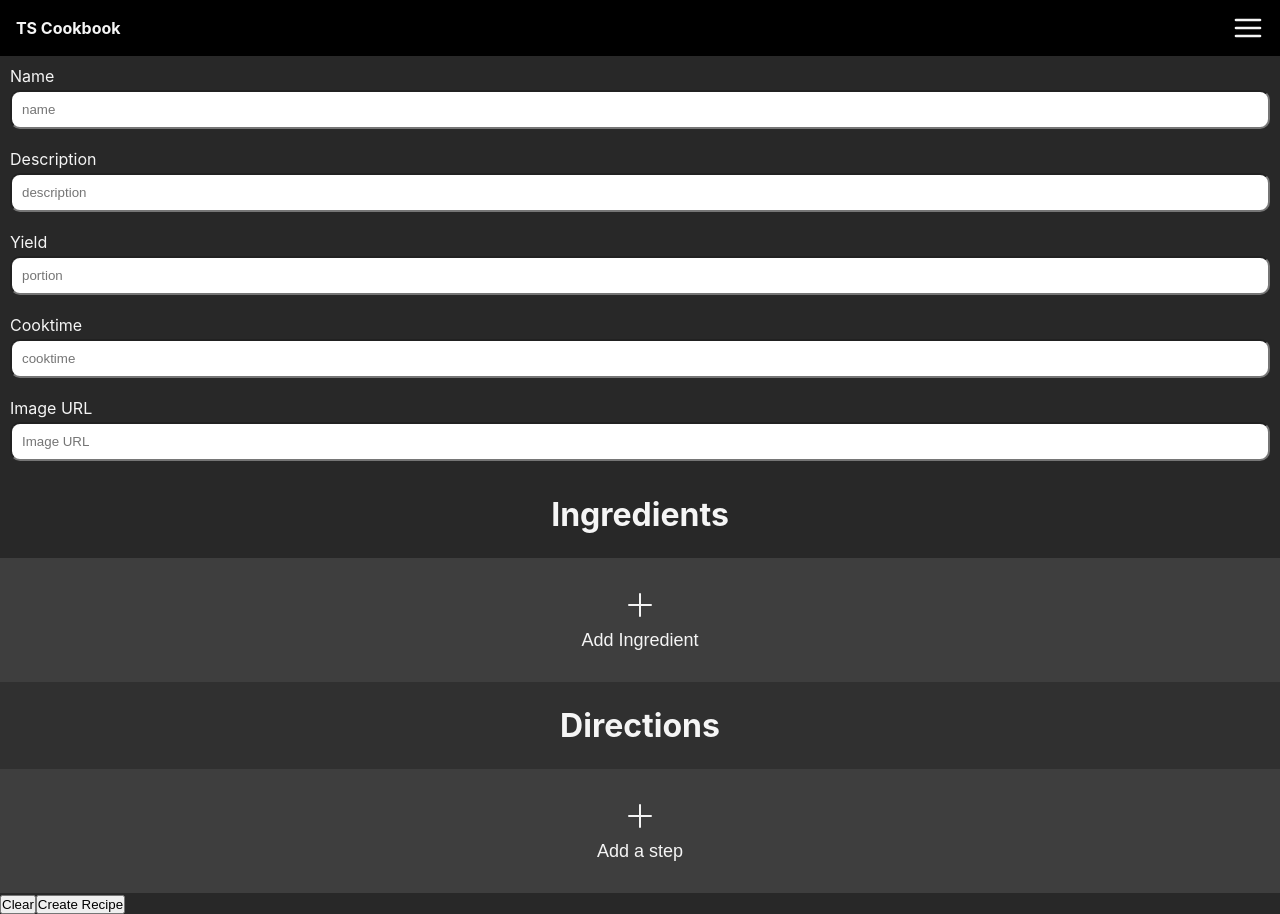
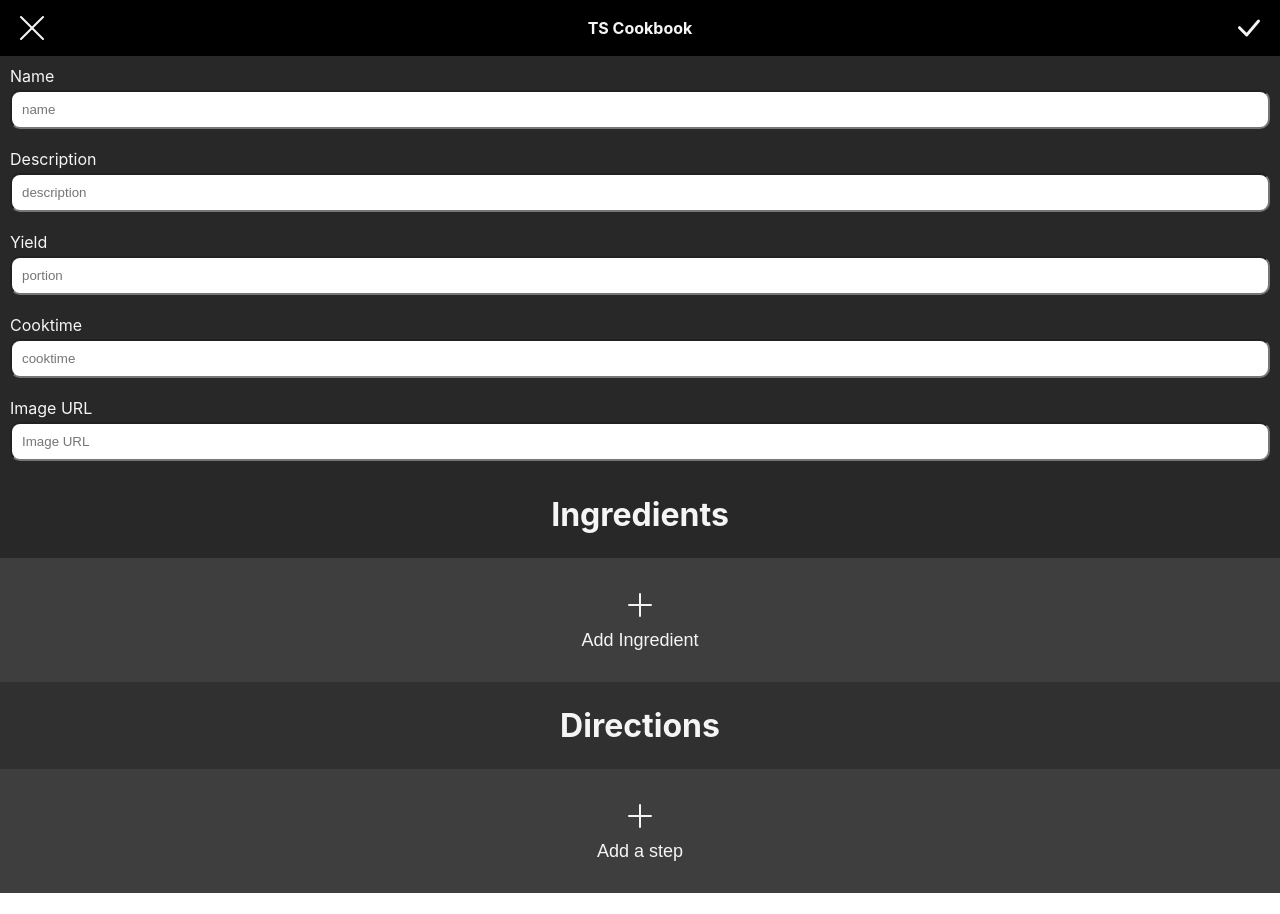
Before and after one commit to Smoopfrog/tscookbook, a React (Create React App) app in the folder frontend/: page /newrecipe in a window 1280 px wide. After the commit the page ends 893 px from the top, so only its background shows below. Built offline with nearby package versions, Linux system fonts and the light colour scheme.

Commit message:
move save and cancel to header for recipe forms

```diff
--- a/frontend/src/Components/Header.tsx
+++ b/frontend/src/Components/Header.tsx
@@ -1,17 +1,18 @@
 import { useState } from "react";
 import "../Styles/Header.css";
-import { Link } from "react-router-dom";
+import { Link, useLocation } from "react-router-dom";
 import { FiMenu } from "react-icons/fi";
 import { FaHome, FaPlus, FaBook, FaSearch, FaDice } from "react-icons/fa";
 const Header = () => {
+  const path = useLocation().pathname;
+  console.log("path", path);
   const [showMenuAside, setShowMenuAside] = useState<Boolean>(false);
-
   const handleMenuAside = (): void => {
     setShowMenuAside((prev) => !prev);
   };
 
   return (
-    <header className="header">
+    <header className={`header ${path === '/newrecipe' && 'hide'}`}>
       <div className="header-nav">
         <h1>TS Cookbook</h1>
         <button className="header-menu-btn" onClick={handleMenuAside}>
@@ -21,11 +22,7 @@ const Header = () => {
       <aside className={`menu-aside ${showMenuAside ? "" : "hide-menu"}`}>
         <h2>My Cookbook</h2>
         <ul className="nav-list">
-          <Link
-            className="header-nav-item"
-            to=""
-            onClick={handleMenuAside}
-          >
+          <Link className="header-nav-item" to="" onClick={handleMenuAside}>
             <FaHome />
             <span>Home</span>
           </Link>
--- a/frontend/src/Components/pages/RecipeForm.tsx
+++ b/frontend/src/Components/pages/RecipeForm.tsx
@@ -4,7 +4,14 @@ import { Recipe } from "../../models/recipe";
 import * as RecipesApi from "../../network/recipes_api";
 import { useLoaderData, useNavigate } from "react-router-dom";
 import "../../Styles/RecipeForm.css";
-import { BsChevronUp, BsChevronDown, BsTrash, BsPlusLg } from "react-icons/bs";
+import {
+  BsChevronUp,
+  BsChevronDown,
+  BsTrash,
+  BsPlusLg,
+  BsCheckLg,
+  BsXLg,
+} from "react-icons/bs";
 
 const RecipeForm = () => {
   const navigate = useNavigate();
@@ -38,11 +45,6 @@ const RecipeForm = () => {
     name: "ingredients",
     control,
   });
-
-  const handleReset = () => {
-    directionRemove();
-    ingredientRemove();
-  };
 
   const onSubmit = async (data: Recipe) => {
     try {
@@ -79,6 +81,15 @@ const RecipeForm = () => {
       className="recipe-form"
       onSubmit={recipe ? handleSubmit(onSave) : handleSubmit(onSubmit)}
     >
+      <header className="header-nav">
+        <button className="header-menu-btn" onClick={() => navigate(-1)}>
+          <BsXLg />
+        </button>
+        <h1>TS Cookbook</h1>
+        <button className="header-menu-btn" type="submit">
+          <BsCheckLg />
+        </button>
+      </header>
       <div className="recipe-input-div">
         <label>
           Name
@@ -186,7 +197,9 @@ const RecipeForm = () => {
                   <BsTrash className="recipe-form-delete-icon" />
                 </button>
                 <textarea
-                  {...register(`directions.${index}.text`, { required: true })}
+                  {...register(`directions.${index}.text`, {
+                    required: true,
+                  })}
                 />
                 <div className="recipe-form-move-btns">
                   <button
@@ -220,19 +233,6 @@ const RecipeForm = () => {
           </li>
         </ol>
       </div>
-      {recipe ? (
-        <div>
-          <button type="submit">Save</button>
-          <button onClick={deleteRecipe}>Delete</button>
-        </div>
-      ) : (
-        <div>
-          <button type="reset" onClick={handleReset}>
-            Clear
-          </button>
-          <button type="submit">Create Recipe</button>
-        </div>
-      )}
     </form>
   );
 };
--- a/frontend/src/Styles/Header.css
+++ b/frontend/src/Styles/Header.css
@@ -5,8 +5,14 @@
   z-index: 1;
 }
 
+.hide {
+  display: none;
+}
+
 .header-nav {
-  position: inherit;
+  position: sticky;
+  top: 0;
+  background-color: black;
   padding: 12px 16px;
   z-index: 2;
   display: flex;
--- a/frontend/src/Styles/Header.scss
+++ b/frontend/src/Styles/Header.scss
@@ -5,8 +5,14 @@
   z-index: 1;
 }
 
+.hide {
+  display: none;
+}
+
 .header-nav {
-  position: inherit;
+  position: sticky;
+  top: 0;
+  background-color: black;
   padding: 12px 16px;
   z-index: 2;
   display: flex;
--- a/frontend/src/Styles/RecipeForm.css
+++ b/frontend/src/Styles/RecipeForm.css
@@ -1,6 +1,7 @@
 .recipe-form {
   background-color: #282828;
   color: whitesmoke;
+  position: relative;
 }
 
 .recipe-form-err {
--- a/frontend/src/Styles/RecipeForm.scss
+++ b/frontend/src/Styles/RecipeForm.scss
@@ -1,6 +1,7 @@
 .recipe-form {
   background-color: #282828;
   color: whitesmoke;
+  position: relative
 }
 
 .recipe-form-err {
```
Also changed, not shown: 2 other files (tests, documents, lock files or other folders).
